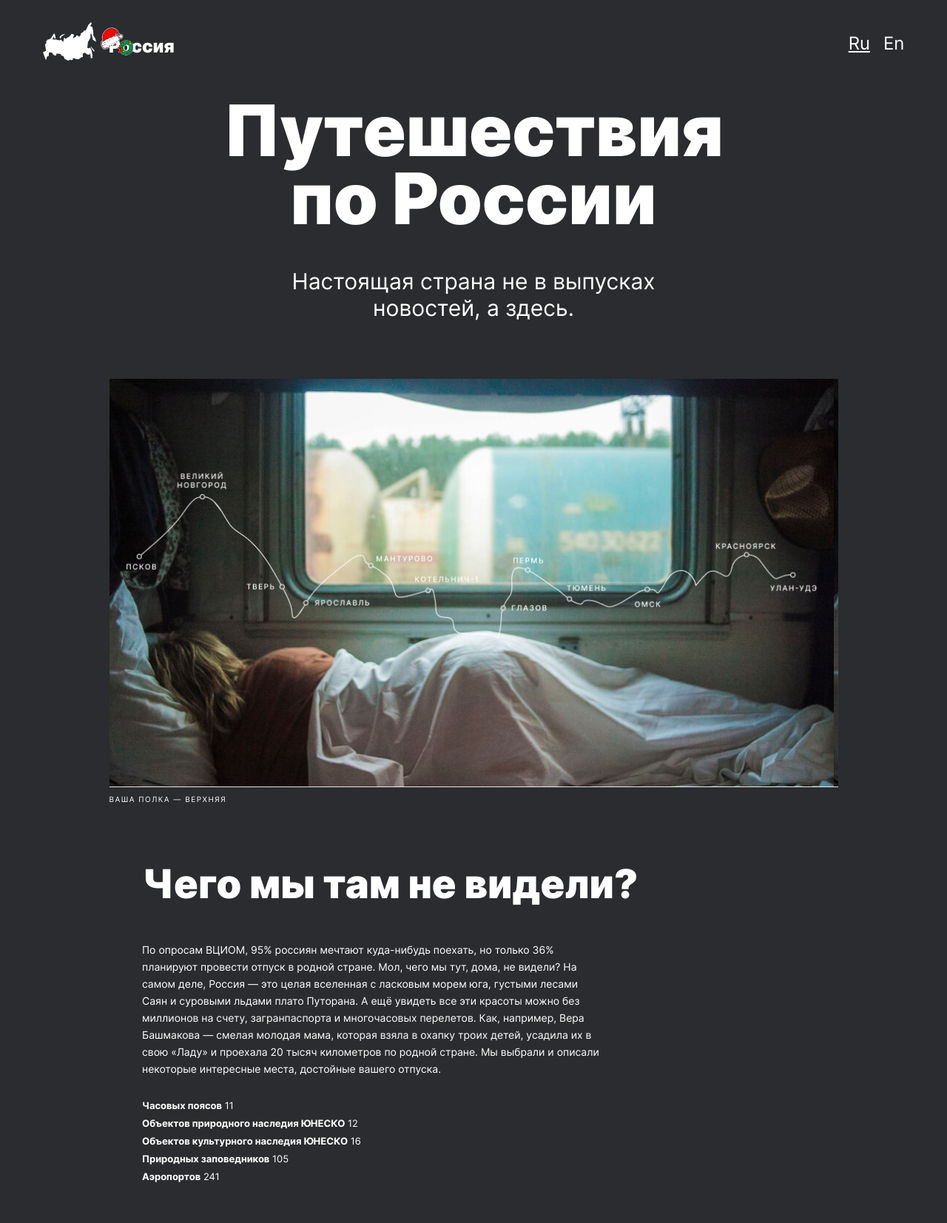
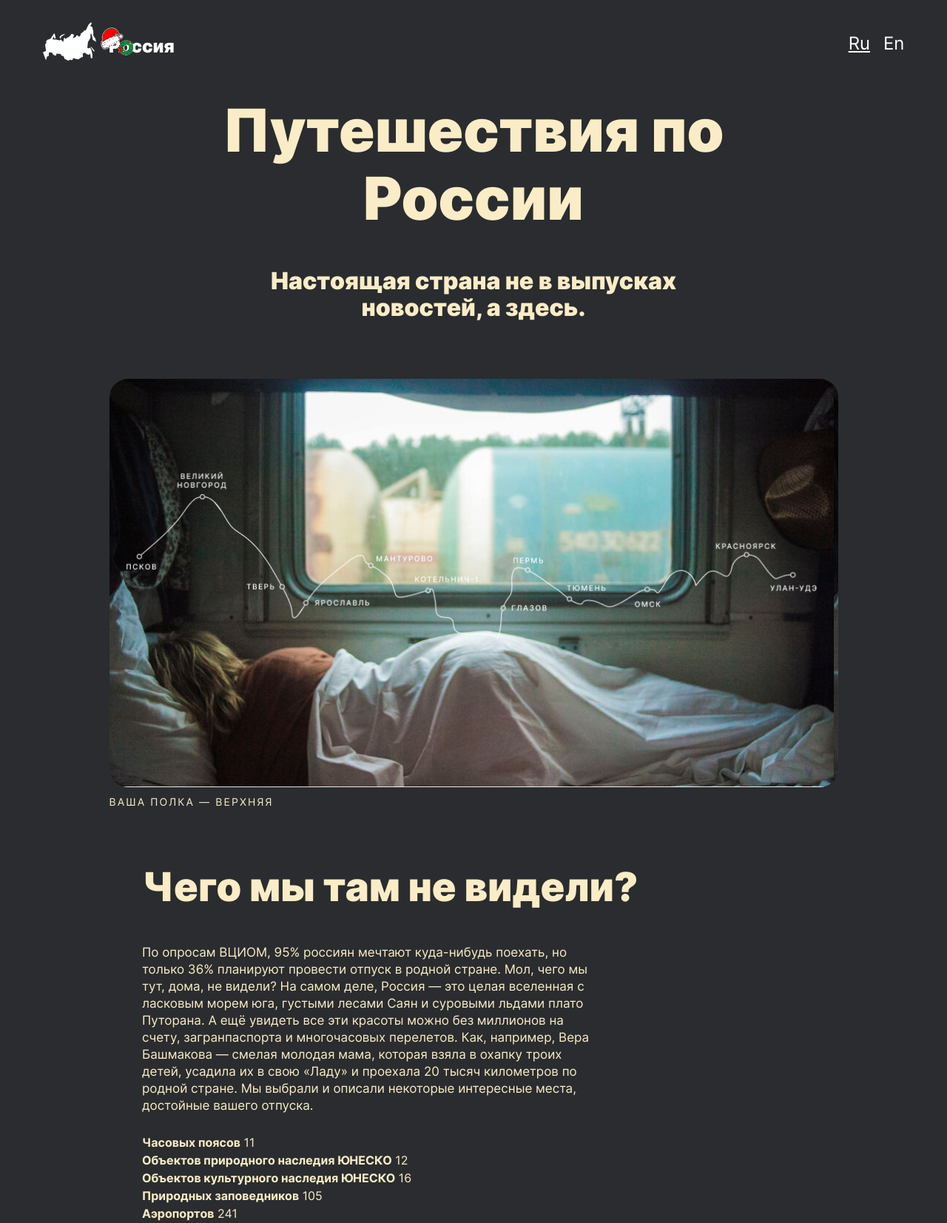
Before and after one commit to AnastasiyaMAV/TravelInRussia-master_xo-xo, a plain HTML site: page index.html in a window 1280 px wide. Shown: the top 1653 px of the page at 74% size. Drawn offline with Linux system fonts and the light colour scheme.

Commit message:
Шрифт, цвет, углы

```diff
--- a/style/style.css
+++ b/style/style.css
@@ -30,7 +30,7 @@
 .site{
     margin-left: auto;
     margin-right: auto;
-    color: #FFFFFF;
+    color: #faecc6;
     position: relative;
 }
 
@@ -79,25 +79,25 @@
 }
 
 .lead__title{
-    font-size:96px;
+    font-size:5em;
     line-height:92px;
     text-align: center;
     width: 80%;
     margin: 0 auto 0 auto;
     font-family: "Inter";
     font-style: normal;
-    font-weight: 900;
+    font-weight: 700;
 }
 
 .lead__subtitle{
     width: 55%;
-    font-size: 30px;
+    font-size: 2em;
     line-height: 36px;
     margin: 48px auto 0 auto;
     text-align: center;
     font-family: "Inter";
     font-style: normal;
-    font-weight: 400;
+    font-weight: 00;
 }
 
 .lead__image{
@@ -108,12 +108,13 @@
     background-size: contain;
     /*height:553px;*/
     margin: 78px auto 0 auto;
+    border-radius: 25px;
 }
 
 .lead__caption{
     width: 69%;
     margin: 10 0 0 auto;
-    font-size: 10px;
+    font-size: 14px;
     line-height: 12px;
     text-transform: uppercase;
     letter-spacing: 0.15em;
@@ -142,7 +143,7 @@
 
 .intro__content-row_text{
     width: 69%;
-    font-size: 14px;
+    font-size: 17px;
     line-height: 23px;
     font-family: 'Inter';
     font-style:  normal;
@@ -153,7 +154,7 @@
 
 .intro__text{
     line-height: 20px;
-    font-size: 13px;
+    font-size: 16px;
     margin-top: 4px;
     margin-bottom: 0px;
     font-family: "Inter";
@@ -175,10 +176,12 @@
     justify-content: space-between;
     flex-wrap: wrap;
     align-content: space-between;
+
 }
 
 .photo-grid__element{
     width: calc((1184px - (3*16px))/4);
+      border-radius: 15px;
 }
 
 .places{
@@ -216,6 +219,7 @@
     margin-top:60px;
     width: 46%;
     margin-bottom: 20px;
+    border-radius: 15px;
 }
 
 .place__url-heading{
@@ -270,6 +274,7 @@
 .video{
     width: 1184px;
     margin: 102px auto 0px auto;
+    border-radius: 25px;
 }
 
 .content-title{
@@ -430,6 +435,7 @@
     background-image: url(../images/cover_Image.png);
     position: relative;
     background-size: contain;
+    border-radius: 15px;
 }
 
 .cover__bg{
```
